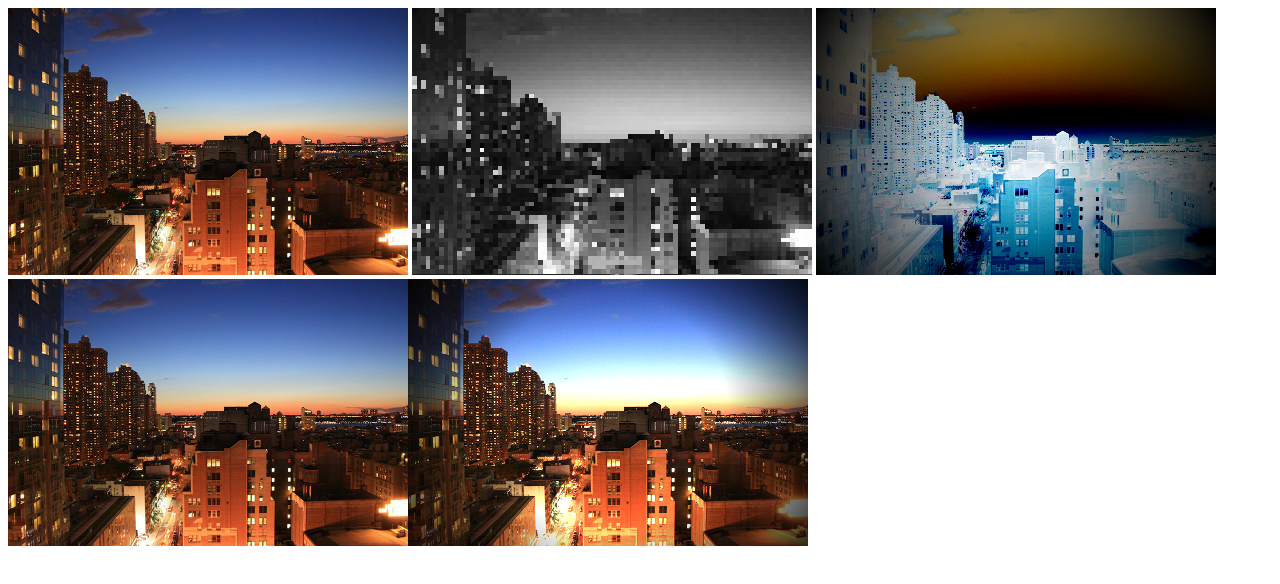
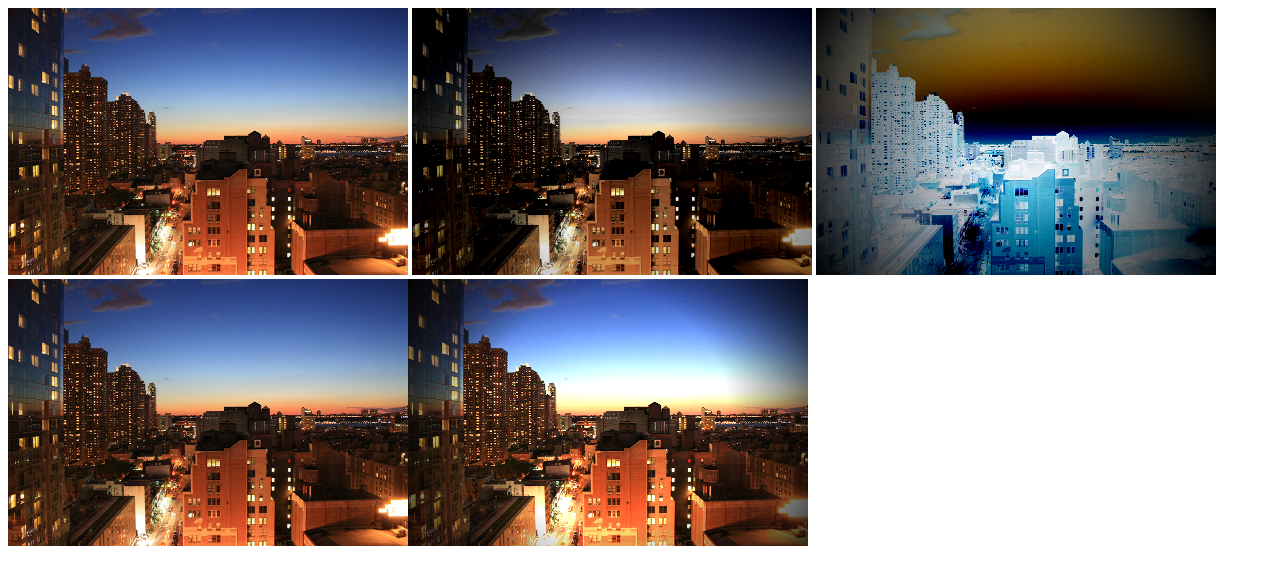
Before and after one commit to SeeDoubleYou/jquery-tocanvas, a website: page demo/index.html in a window 1280 px wide. Drawn offline with nearby package versions, Linux system fonts and the light colour scheme.

Commit message:
updated demo, typo fix

```diff
--- a/demo/index.html
+++ b/demo/index.html
@@ -38,8 +38,14 @@
 					opacity: 1,
 					hoverOpacity: 0,
 					process: [
-						{ grayscale: true },
-						{ pixelate: 4.5 },
+						{ hue: { value: 5 } },
+						{ saturation: { value: -20, colorize: false } },
+						{ vignette: {
+							opacity: 0.5,
+							size: 0.2
+						} },
+						{ contrast: 10 }
+						// { pixelate: 4.5 },
 						// { boxBlur: { radius: 10 } },
 					]
 				});
```
Also changed, not shown: dist/jquery.tocanvas.js, dist/jquery.tocanvas.min.js, src/jquery.tocanvas.js.
